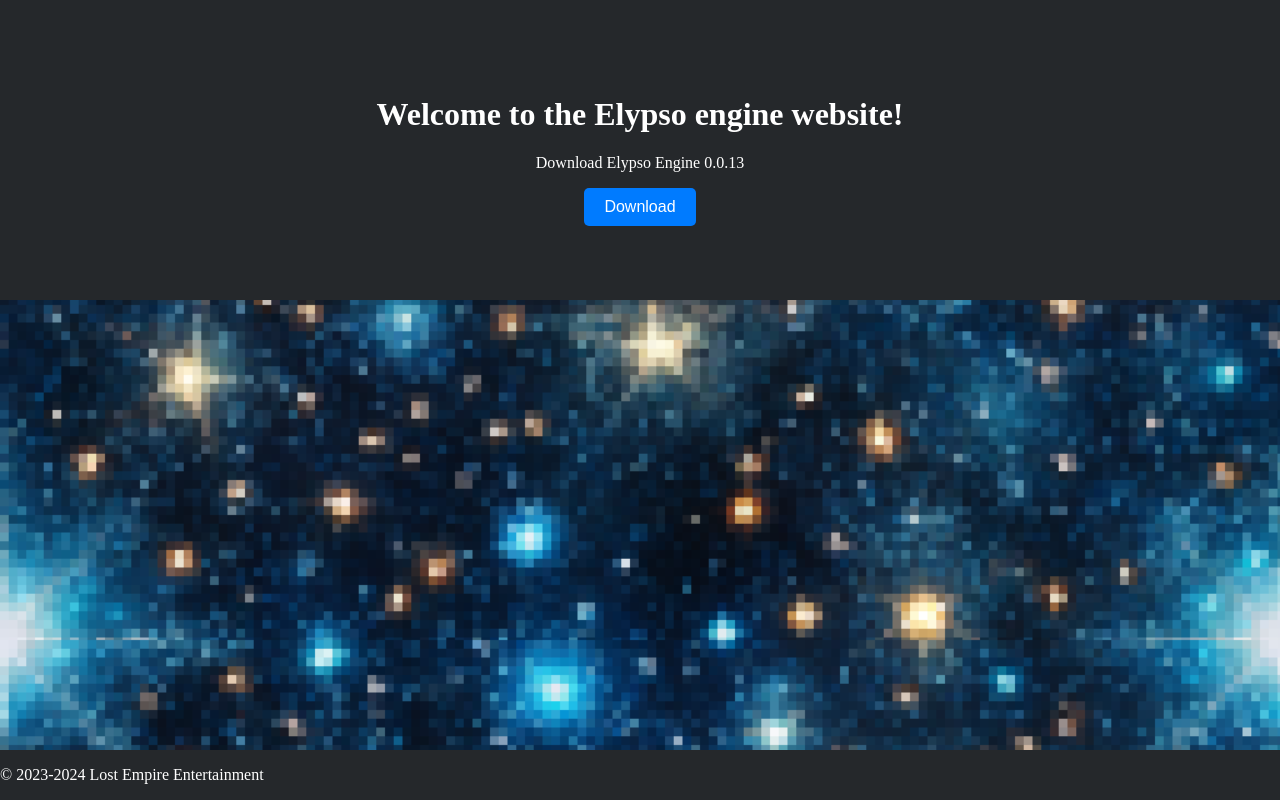
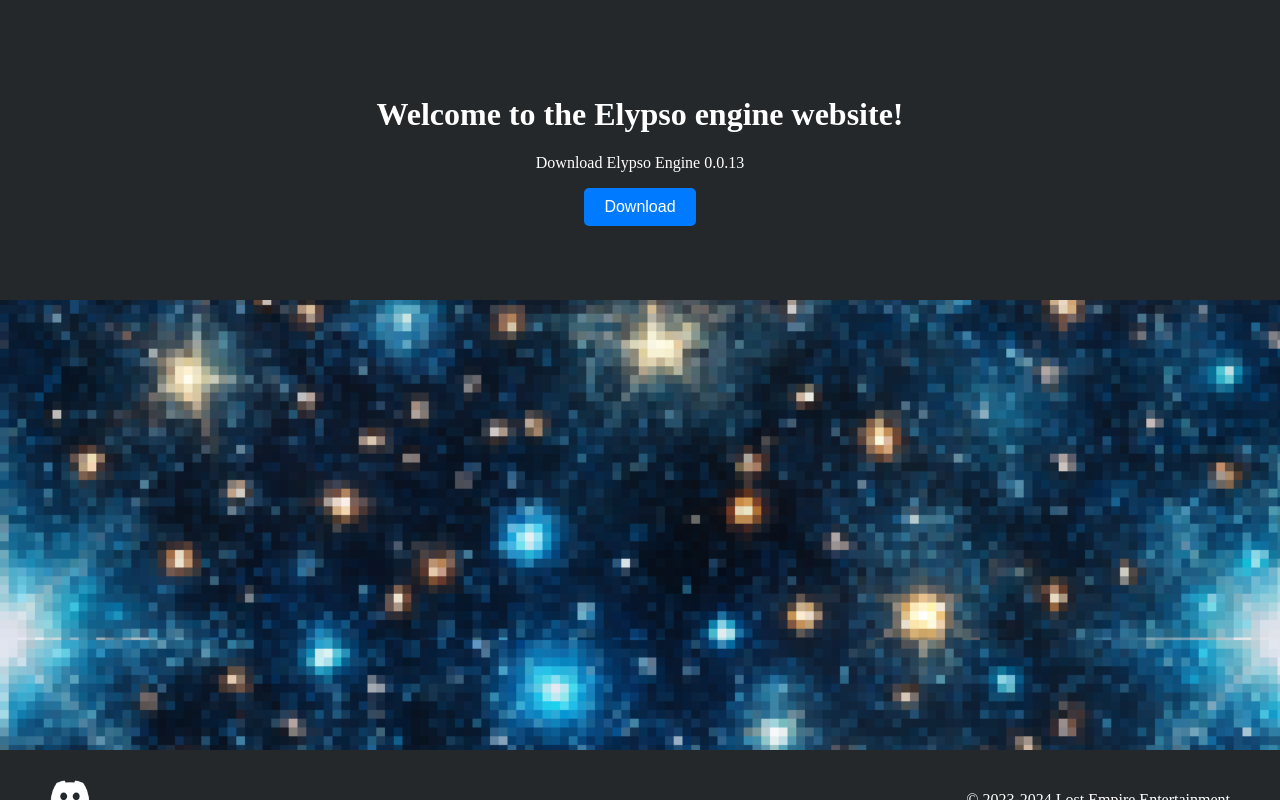
Before and after one commit to Lost-Empire-Entertainment/elypsoengine_dot_com, a plain HTML site: page index.html in a window 1280 px wide. Drawn offline with Linux system fonts and the light colour scheme.

Commit message:
trying a different way to add text and image

```diff
--- a/assets/css/style.css
+++ b/assets/css/style.css
@@ -52,24 +52,21 @@
     width: 100%;
     height: 50px;
     background-color: rgb(37, 40, 43);
-    display: flex;
-    justify-content: space-between;
-    align-items: center;
     z-index: 5;
 }
 
 /* the copyright message at the bottom right */
 .bottom-overlay-copyright {
-    padding-right: 50px;
+    position: absolute; /* Position relative to the overlay */
+    top: 50%; /* Move the text down by 50% of the overlay's height */
+    right: 50px; /* Position the text 50px from the right side */
     color: white;
 }
 
 /* the discord icon at the bottom left */
 .bottom-overlay-icon-discord {
-    background-image: url('../../images/discord-icon.png');
-    background-size: 75px 75px;
-    background-repeat: no-repeat;
-    background-position: left center;
-    padding-left: 50px;
-    z-index: 10;
+    position: absolute;
+    top: 50%;
+    left: 50px;
+    height: 40px;
 }
--- a/index.html
+++ b/index.html
@@ -19,7 +19,7 @@
         <div class="bottom-overlay-copyright">
             <p>© 2023-2024 Lost Empire Entertainment</p>
         </div>
-        <div class="bottom-overlay-icon-discord"></div>
+        <img src="images/discord-icon.png" alt="Image" class="bottom-overlay-icon-discord"/>
     </div>
     <script src="assets/js/download.js"></script>
 </body>
```
